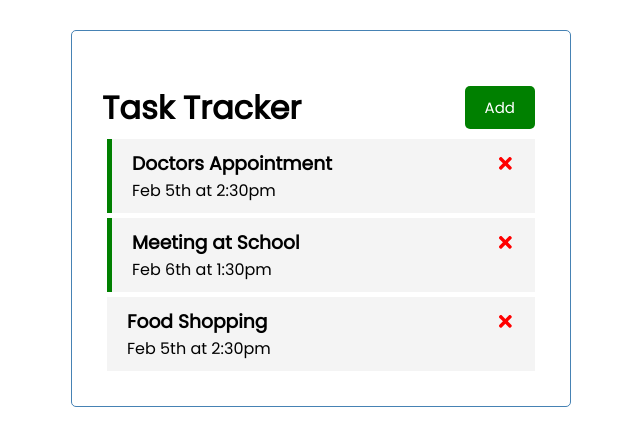
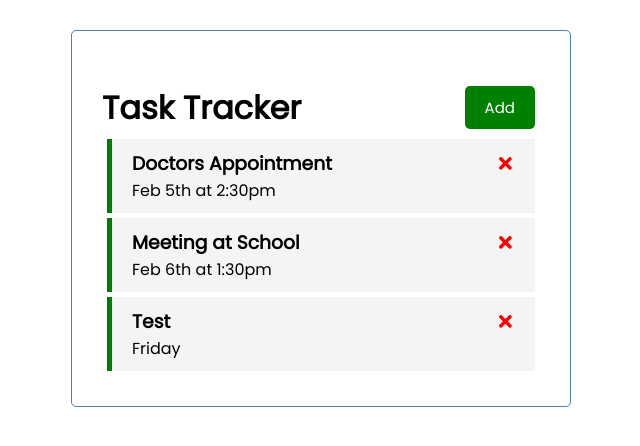
Before and after one commit to OlhaYarosh1/React-Task-Tracker, a React (Create React App) app: page / in a window 1280 px wide. Shown: the top 446 px of the page, without its empty margins (319-959 px from the left). Built offline with nearby package versions, Linux system fonts and the light colour scheme; data requests are answered from the project's data file.

Commit message:
JSON server, fetch tasks from server, added tasks to server.

```diff
--- /dev/null
+++ b/db.json
@@ -0,0 +1,22 @@
+{
+  "tasks": [
+    {
+      "id": 1,
+      "text": "Doctors Appointment",
+      "day": "Feb 5th at 2:30pm",
+      "reminder": true
+    },
+    {
+      "id": 2,
+      "text": "Meeting at School",
+      "day": "Feb 6th at 1:30pm",
+      "reminder": true
+    },
+    {
+      "text": "Test",
+      "day": "Friday",
+      "reminder": true,
+      "id": 3
+    }
+  ]
+}
--- a/package.json
+++ b/package.json
@@ -6,6 +6,7 @@
     "@testing-library/jest-dom": "^5.16.4",
     "@testing-library/react": "^13.3.0",
     "@testing-library/user-event": "^13.5.0",
+    "json-server": "^0.17.0",
     "react": "^18.2.0",
     "react-dom": "^18.2.0",
     "react-icons": "^4.4.0",
@@ -16,7 +17,8 @@
     "start": "react-scripts start",
     "build": "react-scripts build",
     "test": "react-scripts test",
-    "eject": "react-scripts eject"
+    "eject": "react-scripts eject",
+    "server": "json-server --watch db.json --port 3000"
   },
   "eslintConfig": {
     "extends": [
--- a/src/App.js
+++ b/src/App.js
@@ -1,53 +1,86 @@
-import { useState } from "react"
+import { useState, useEffect } from "react"
 import Header from './components/Header'
 import Tasks from './components/Tasks'
 import AddTask from './components/AddTask'
 
 const App = () => {
   const [showAddTask, setShowAddTask] = useState(false)
-  const [tasks, setTasks] = useState(
-    [
-        {
-            id: 1,
-            text: 'Doctors Appointment',
-            day: 'Feb 5th at 2:30pm',
-            reminder: true,
-        },
-        {
-            id: 2,
-            text: 'Meeting at School',
-            day: 'Feb 6th at 1:30pm',
-            reminder: true,
-        },
-        {
-            id: 3,
-            text: 'Food Shopping',
-            day: 'Feb 5th at 2:30pm',
-            reminder: false,
-        }
-    ]
-)
+  const [tasks, setTasks] = useState([])
+
+  useEffect(() => {
+  const getTasks = async () => {
+    const tasksFromServer = await fetchTasks()
+    setTasks(tasksFromServer)
+  }
+
+    getTasks()
+  }, [])
+
+//Fetch Tasks
+const fetchTasks = async () => {
+  const res = await fetch('http://localhost:3000/tasks')
+  const data = await res.json()
+
+  return data
+}
+
+//Fetch Task
+const fetchTask = async (id) => {
+  const res = await fetch(`http://localhost:3000/tasks/${id}`)
+  const data = await res.json()
+
+  return data
+}
 
 // Delete Task
-const deleteTask = (id) => {
+const deleteTask = async (id) => {
+await fetch(`http://localhost:3000/tasks/${id}`, {
+  method: 'DELETE',
+})
+
   setTasks(tasks.filter((task) => task.id !== id))
 }
 
 // Toggle Reminder
-const toggleReminder = (id) => {
+const toggleReminder = async (id) => {
+const taskToToggle = await fetchTask(id)
+const updTask = {...taskToToggle, reminder: !taskToToggle.reminder}
+
+const res = await fetch(`http://localhost:3000/tasks/${id}`, {
+  method: 'PUT',
+  headers: {
+    'Content-type' : 'application/json'
+  },
+  body: JSON.stringify(updTask)
+})
+
+const data = await res.json()
+
   setTasks(
     tasks.map((task) =>
     task.id === id ? { ...task, reminder:
-      !task.reminder } : task
+      data.reminder } : task
     )
   )
 }
 
 // Add Task
-const addTask = (task) => {
-  const id = Math.floor(Math.random()*10000) + 1
-  const newTask ={ id, ...task }
-  setTasks([...tasks, newTask])
+const addTask = async (task) => {
+  const res = await fetch(`http://localhost:3000/tasks`, {
+    method: 'POST',
+    headers: {
+      'Content-type': 'application/json'
+    },
+    body: JSON.stringify(task)
+  })
+
+  const data =  await res.json()
+
+  setTasks([...tasks, data])
+
+  //const id = Math.floor(Math.random()*10000) + 1
+  //const newTask ={ id, ...task }
+  //setTasks([...tasks, newTask])
 }
 
   return (
--- a/src/components/Tasks.js
+++ b/src/components/Tasks.js
@@ -3,9 +3,9 @@
 const Tasks = ({ tasks, onDelete, onToggle }) => {
   return (
     <>
-        {tasks.map((task) => (
+        {tasks.map((task, index) => (
             <Task
-                key={task.id}
+                key={index}
                 task={task}
                 onDelete={onDelete}
                 onToggle={onToggle}
```
Also changed, not shown: 1 other file (tests, documents, lock files or other folders).
